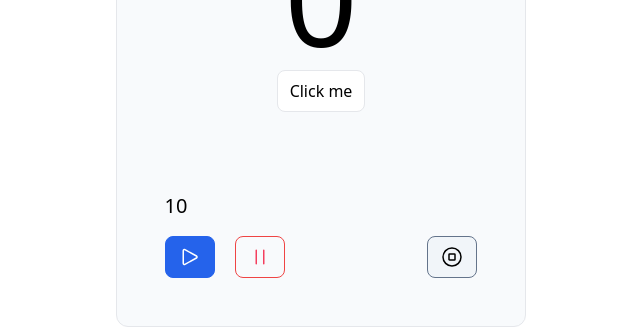
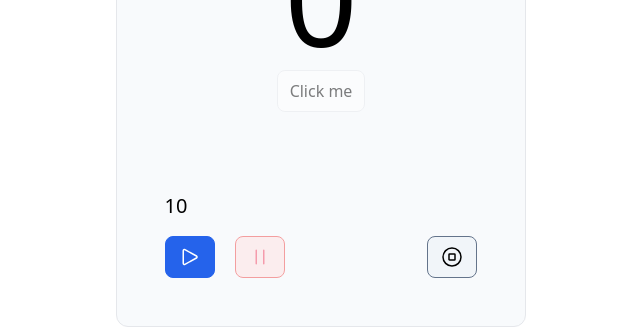
Before and after one commit to Teach-Me-Daddy/jay-demo, a SvelteKit app: page / in a window 1280 px wide. Shown: the part 368-696 px from the top of the page, without its empty margins (319-959 px from the left). Built offline with nearby package versions, Linux system fonts and the light colour scheme.

Commit message:
Fixed bugs

```diff
--- a/src/routes/+page.svelte
+++ b/src/routes/+page.svelte
@@ -2,13 +2,10 @@
   import { clicks, countdown, gameStart } from './stores.js';
 
   let intervalId = 0;
-  let disableClickMeBtn;
-  let disablePauseBtn;
-  let disablePlayBtn;
 
   // delayed reactivity without also checking with countdown
-  $: disableClickMeBtn = ($countdown === 0 || !gameStart);
-  $: disablePauseBtn = ($countdown === 0 || !gameStart);
+  $: disableClickMeBtn = ($countdown === 0 || !$gameStart);
+  $: disablePauseBtn = ($countdown === 0 || !$gameStart);
   $: disablePlayBtn = $gameStart;
 
   const addClicks = () => clicks.update(n => n + 1);
@@ -62,7 +59,7 @@
               </svg>
             </button>
             <button
-              class="btn border-red-500 bg-r    ุed-100 text-rose-500 disabled:opacity-50 disabled:cursor-not-allowed"
+              class="btn border-red-500 bg-red-100 text-rose-500 disabled:opacity-50 disabled:cursor-not-allowed"
               disabled={disablePauseBtn}
               on:click={stopCountdown}>
               <svg xmlns="http://www.w3.org/2000/svg" fill="none" viewBox="0 0 24 24" stroke-width="1.5" stroke="currentColor" class="size-6">
```
